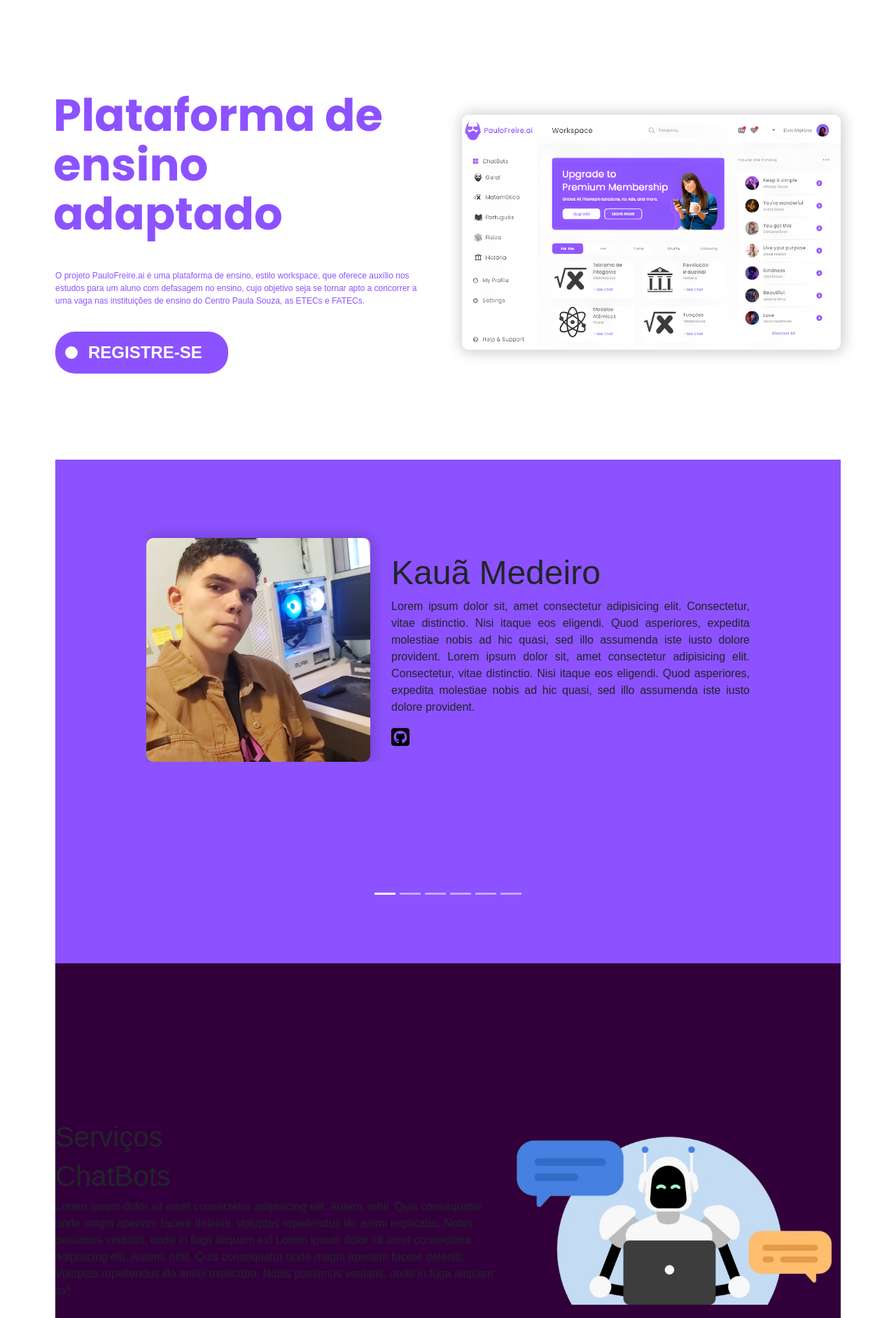
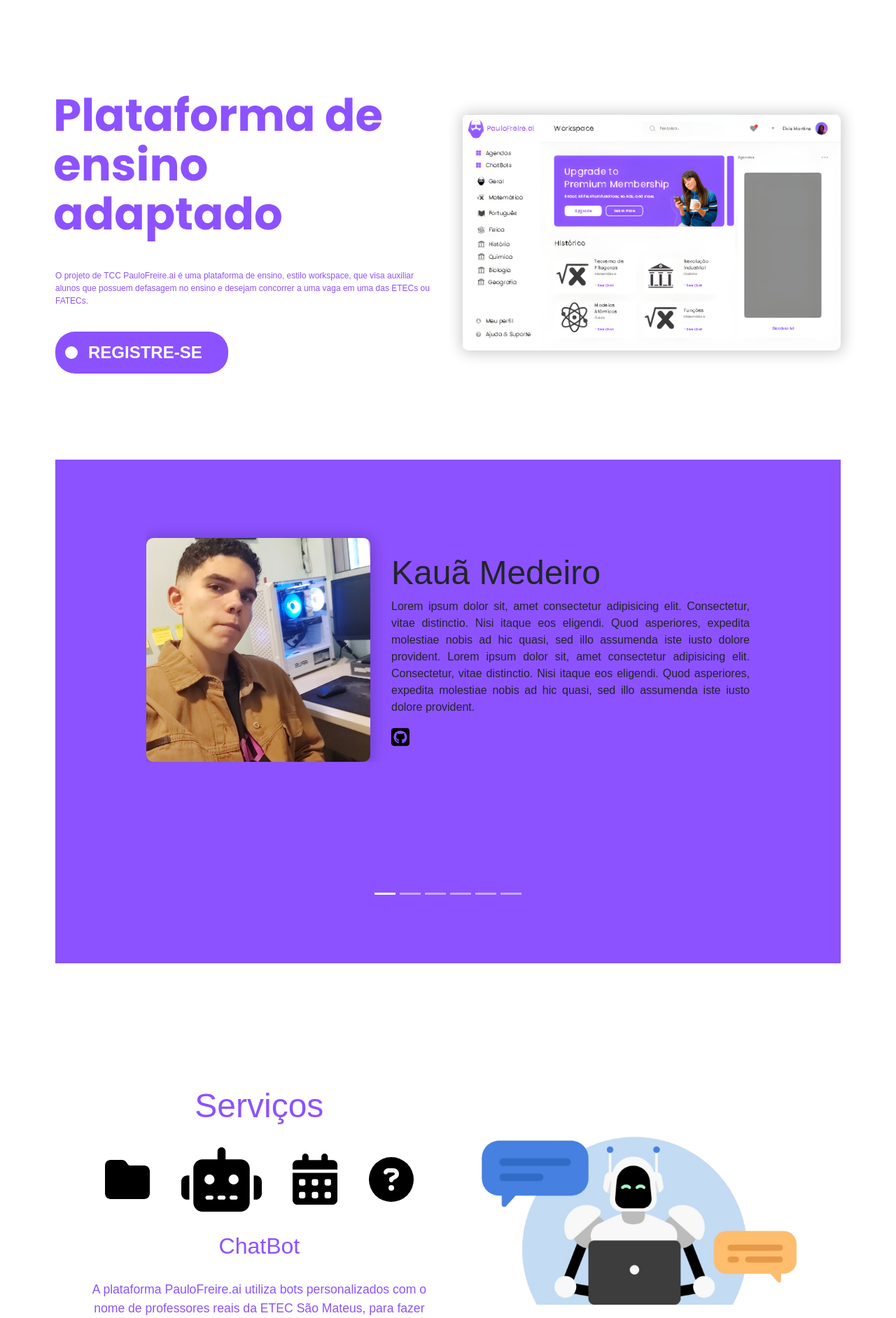
Before and after one commit to Plataforma-de-Estudos/LandingPage, a PHP site: page / in a window 1280 px wide; the page is wider, and only the part inside the window is pictured. Shown: the part 143-2027 px from the top of that part at 70% size. Run offline with PHP 8.4, Linux system fonts and the light colour scheme.

Commit message:
Changing Section{Service and Plan}

```diff
--- a/assets/css/style.css
+++ b/assets/css/style.css
@@ -57,10 +57,11 @@ a.nav-link.linha.dark-theme,
   color: #31003B;
 }
 
+
+/* NAVBAR */
 li.nav-item {
   margin: 0;
 }
-
 
 .navbar-toggler {
   width: 50px;
@@ -485,12 +486,66 @@ section.service {
   align-items: center;
   width: 100%;
   height: 90vh;
-  background-color: #31003B;
+  /* background-color: #534f54; */
 }
 
-.service img:last-child {
+.service .container-service {
+  display: flex;
+  flex-direction: column;
+  /* flex-wrap: wrap; */
+  align-items: center;
+  justify-content: center;
+  width: 100%;
+  height: 100%;
+  margin-left: 50px;
+}
+
+.service .container-service h1 {
+  width: 100%;
+  margin: 30px 0;
+  font-size: 3rem;
+  text-align: center;
+  color: var(--cor-roxa);
+}
+
+.service .container-service h2 {
+  width: 100%;
+  margin: 30px 0;
+  font-size: 2rem;
+  text-align: center;
+  color: var(--cor-roxa);
+}
+
+.service .container-cards img {
+  width: 5vw;
+  margin: 0 20px;
+  cursor: pointer;
+}
+
+.service .container-cards img:hover {
+  width: 6vw;
+}
+
+.service .container-cards img:nth-child(2) {
+  width: 6vw;
+}
+
+.service .container-cards img:nth-child(2):hover {
+  width: 7vw;
+}
+
+.service .container-service p {
+  width: 100%;
+  text-align: center;
+  font-size: 1.1rem;
+  color: var(--cor-roxa);
+}
+
+.service .imgDesc {
   width: 40vw;
   height: 20vw;
+  margin: 0 50px;
+  border-radius: 5px;
 }
 
 
@@ -528,7 +583,7 @@ section.plan {
 
 .plan .container-plans {
   display: flex;
-  align-items: end;
+  align-items: center;
   justify-content: space-evenly;
   flex-direction: row;
   width: 100%;
@@ -541,7 +596,8 @@ section.plan {
   display: flex;
   flex-direction: column;
   align-items: stretch;
-  height: 100%;
+  text-align: center;
+  height: 26vw;
   width: 18vw;
   border-radius: 10px;
   border: 1px solid var(--cor-em-modo-claro);
@@ -595,7 +651,7 @@ footer {
 }
 
 footer label {
-  font-size: 1.5rem;
+  font-size: 1rem;
   color: var(--cor-branca);
   font-weight: bold;
   margin: 20px 0;
@@ -612,7 +668,7 @@ footer label {
 }
 
 .first-footer img:first-child {
-  width: 8vw;
+  width: 7vw;
 }
 
 .first-footer div img {
--- a/assets/js/script.js
+++ b/assets/js/script.js
@@ -46,14 +46,76 @@ document.querySelector('.navbar-toggler').addEventListener('click', () => {
 
 
 /* Section SERVICE */
+function setTextService(qualCard) {
+  const label = document.getElementById('labelService');
+  const text = document.getElementById('textService');
+  const img = document.getElementById('imgDesc');
 
+  const content = document.getElementById('content');
+  const chatbot = document.getElementById('chatbot');
+  const agenda = document.getElementById('agenda');
+  const simulado = document.getElementById('simulated');
+
+  switch(qualCard) {
+    case 1:
+      content.style.width = "8vw";
+      chatbot.style.width = "6vw";
+      agenda.style.width = "5vw";
+      simulado.style.width = "5vw";
+
+      label.innerText = "Conteúdo Personalizado";
+      text.innerText = "Para proporcionar maior precisão em diversos conteúdos que serão cobrados nos vestibulares da ETEC e da FATEC, a equipe do PauloFreire.ai treinou o ChatGPT com fontes confiáveis.";
+
+      img.src = "assets/img/Imgs_Service/Img_Conteudo2.png";
+      break;
+
+    case 2:
+      content.style.width = "5vw";
+      chatbot.style.width = "9vw";
+      agenda.style.width = "5vw";
+      simulado.style.width = "5vw";
+
+      label.innerText = "ChatBot";
+      text.innerText = "A plataforma PauloFreire.ai utiliza bots personalizados com o nome de professores reais da ETEC São Mateus, para fazer uma homenagem a esses profissionais e para deixar a aula com esses bots mais afetiva para estudantes.";
+
+      img.src = "assets/img/Imgs_Service/Img_Chatbot2.png";
+      break;
+
+    case 3:
+      content.style.width = "5vw";
+      chatbot.style.width = "6vw";
+      agenda.style.width = "8vw";
+      simulado.style.width = "5vw";
+
+      label.innerText = "Agendas";
+      text.innerText = "Ao entrar na plataforma, o estudante poderá escolher um dos três períodos, 3, 6 ou 12 meses, para iniciar os estudos, ajustando o conteúdo ao tempo que o aluno pretende estudar para prestar o vestibular da ETEC ou da FATEC.";
+
+      img.src = "assets/img/Imgs_Service/Img_Agenda2.png";
+      break;
+
+    case 4:
+      content.style.width = "5vw";
+      chatbot.style.width = "6vw";
+      agenda.style.width = "5vw";
+      simulado.style.width = "6vw";
+
+      label.innerText = "Simulados";
+      text.innerText = "Uma das premissas importantes desse projeto é implementar a prática, por esta razão a plataforma conta com todos os simulados dos vestibulares da ETEC e FATEC, assim o aluno pode treinar o conteúdo e o tempo para o dia da prova.";
+
+      img.src = "assets/img/Imgs_Service/Img_Simulado2.png";
+      break;
+  }
+}
+setTextService(2);
 
 
 /* Section PLAN */
 function reloadPlans(width_screen){
   const plans = document.querySelector('.plan');
 
-  if(width_screen < 1000) {
+  let quantCards = Math.ceil(width_screen/600);
+
+  if(quantCards<=1) {
     plans.innerHTML = `
       <h1>Planos</h1>
       <div id="carouselExampleDark" class="carousel carousel-dark slide" data-bs-ride="carousel">
--- a/index.html
+++ b/index.html
@@ -3,7 +3,7 @@
 <head>
   <meta charset="UTF-8">
   <title>PauloFreire.ai</title>
-  <!-- <link rel="shortcut icon" href="favicon.ico" type="image/x-icon"> -->
+  <!-- <link rel="shortcut icon" href="assets/img/Imgs_Logo/PauloFreireAI.ico" type="image/x-icon"> -->
   <link rel="stylesheet" href="assets/css/style.css">
   <!-- <link rel="stylesheet" href="style-celular.css"> -->
 
@@ -36,13 +36,13 @@
                   <a class="nav-link active" aria-current="page" href="#">Home</a>
                   </li>
                   <li class="nav-item">
-                  <a class="nav-link" href="#">Sobre nós</a>
+                  <a class="nav-link" href="#team">Sobre nós</a>
                   </li>
                   <li class="nav-item">
-                      <a class="nav-link" href="#">Serviços</a>
+                      <a class="nav-link" href="#service">Serviços</a>
                   </li>
                   <li class="nav-item">
-                      <a class="nav-link" href="#">Planos</a>
+                      <a class="nav-link" href="#plan">Planos</a>
                   </li>
                   <li class="nav-item">
                       <button class="fazerLogin">FAZER LOGIN</button>
@@ -71,7 +71,7 @@
           <div class="info">
             <h1>Plataforma de <br>ensino<br> adaptado</h1>
             <p>
-              O projeto PauloFreire.ai é uma plataforma de ensino, estilo workspace, que oferece auxílio nos estudos para um aluno com defasagem no ensino, cujo objetivo seja se tornar apto a concorrer a uma vaga nas instituições de ensino do Centro Paula Souza, as ETECs e FATECs.
+              O projeto de TCC PauloFreire.ai é uma plataforma de ensino, estilo workspace, que visa auxiliar alunos que possuem defasagem no ensino e desejam concorrer a uma vaga em uma das ETECs ou FATECs.
             </p>
             <div class="registrar">
               <button>Registre-se</button>
@@ -89,7 +89,7 @@
       <div class="bolaoEsquerda"></div>
 
       <!-- Section TEAM -->
-      <section class="team">
+      <section class="team" id="team">
         <div id="carouselExampleIndicators" class="carousel slide" data-bs-ride="carousel">
           <div class="carousel-indicators">
             <button type="button" data-bs-target="#carouselExampleIndicators" data-bs-slide-to="0" class="active" aria-current="true" aria-label="Slide 1"></button>
@@ -184,21 +184,23 @@
       </section>
 
       <!-- Section SERVIÇO -->
-      <section class="service">
-        <div>
+      <section class="service" id="service">
+        <div class="container-service">
           <h1>Serviços</h1>
-
-          <h1>ChatBots</h1>
-          <p>
-            Lorem ipsum dolor sit amet consectetur adipisicing elit. Autem, nihil. Quis consequatur unde magni aperiam facere deleniti. Voluptas repellendus illo animi explicabo. Nobis possimus veritatis, unde in fuga aliquam ex! Lorem ipsum dolor sit amet consectetur adipisicing elit. Autem, nihil. Quis consequatur unde magni aperiam facere deleniti. Voluptas repellendus illo animi explicabo. Nobis possimus veritatis, unde in fuga aliquam ex!
-          </p>
+          <div class="container-cards">
+            <img src="assets/img/Imgs_Service/Img_Conteudo1.svg" onclick="setTextService(1)" id="content">
+            <img src="assets/img/Imgs_Service/Img_Chatbot1.svg" onclick="setTextService(2)" id="chatbot">
+            <img src="assets/img/Imgs_Service/Img_Agenda1.svg" onclick="setTextService(3)" id="agenda">
+            <img src="assets/img/Imgs_Service/Img_Simulado1.svg" onclick="setTextService(4)" id="simulated">
+          </div>
+          <h2 id="labelService"></h2>
+          <p id="textService"></p>
         </div>
-        <img src="assets/img/Imgs_Service/Img_Chatbot.png">
+        <img src="" class="imgDesc" id="imgDesc">
       </section>
 
       <!-- Section PLANO -->
-      <section class="plan">
-      </section>
+      <section class="plan" id="plan"></section>
 
     </div>
   </main>
```
Also changed, not shown: assets/img/Imgs_Home/Img_Workspace.png, assets/img/Imgs_Logo/PauloFreire.ai.ico (deleted), assets/img/Imgs_Logo/PauloFreireAI.ico (added), assets/img/Imgs_Service/Img_Agenda1.svg (added), assets/img/Imgs_Service/Img_Agenda2.png (added), assets/img/Imgs_Service/Img_Chatbot1.svg (added), assets/img/Imgs_Service/Img_Chatbot2.png (renamed from assets/img/Imgs_Service/Img_Chatbot.png), assets/img/Imgs_Service/Img_Conteudo1.svg (added), assets/img/Imgs_Service/Img_Conteudo2.png (added), assets/img/Imgs_Service/Img_Simulado1.svg (added), assets/img/Imgs_Service/Img_Simulado2.png (added), 1 other file.
